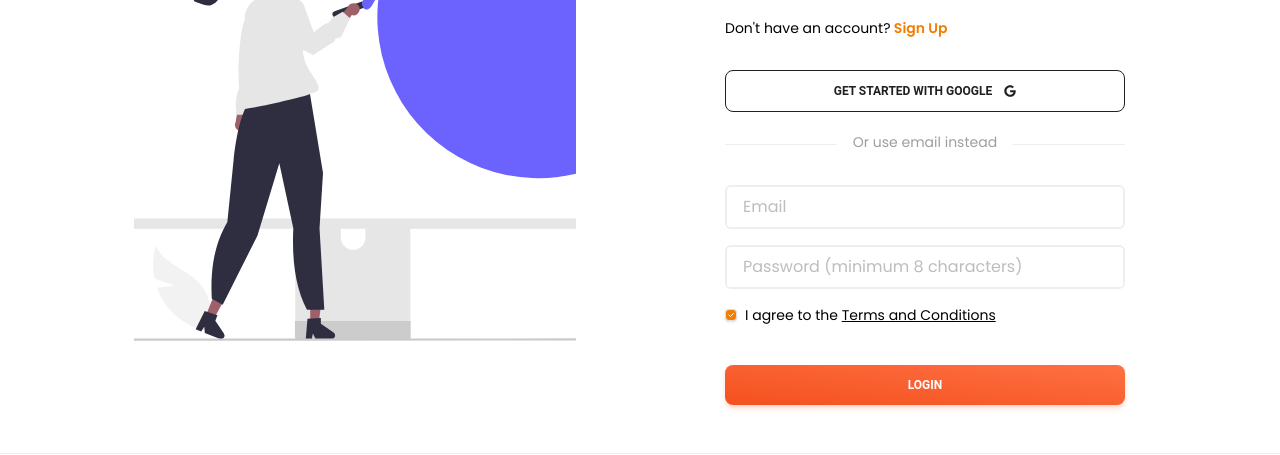
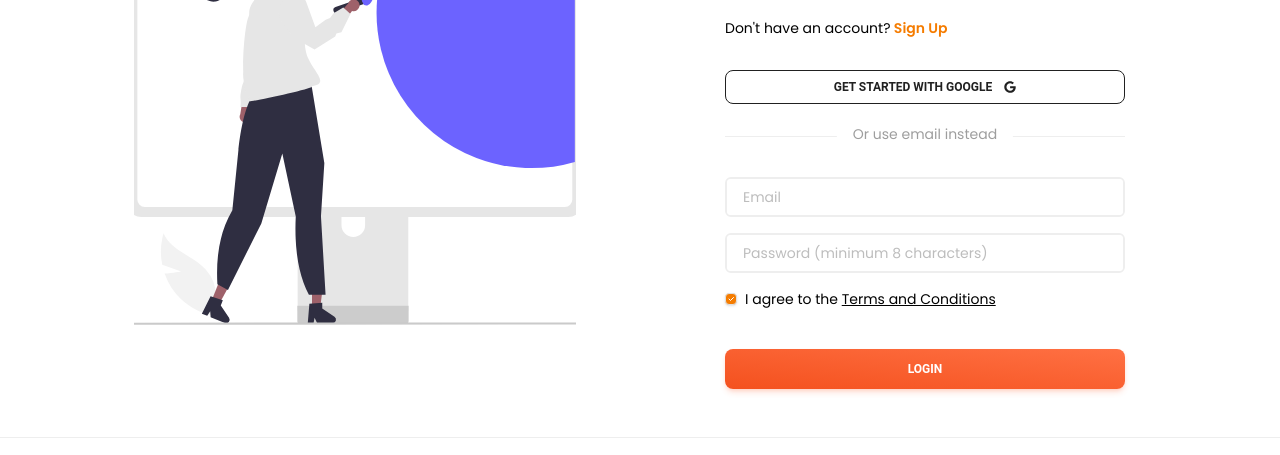
Before and after one commit to mahabubr/colorverse-client, a React (Vite) app: page /login in a window 1280 px wide. Shown: the part 270-725 px from the top of the page. Built offline with nearby package versions, Linux system fonts and the light colour scheme; no server answers.

Commit message:
Login DONE

```diff
--- a/package.json
+++ b/package.json
@@ -14,6 +14,7 @@
     "@material-tailwind/react": "^2.1.9",
     "@reduxjs/toolkit": "^2.2.3",
     "formik": "^2.4.5",
+    "js-cookie": "^3.0.5",
     "react": "^18.2.0",
     "react-dom": "^18.2.0",
     "react-icons": "^5.0.1",
@@ -25,6 +26,7 @@
     "yup": "^1.4.0"
   },
   "devDependencies": {
+    "@types/js-cookie": "^3.0.6",
     "@types/react": "^18.2.66",
     "@types/react-dom": "^18.2.22",
     "@typescript-eslint/eslint-plugin": "^7.2.0",
--- a/src/Pages/Regester/Login/Login.tsx
+++ b/src/Pages/Regester/Login/Login.tsx
@@ -1,9 +1,49 @@
+/* eslint-disable @typescript-eslint/no-explicit-any */
 import { Button } from "@material-tailwind/react";
-import { Link } from "react-router-dom";
+import { Link, useNavigate } from "react-router-dom";
 import { FaGoogle } from "react-icons/fa";
-import image from '../../../assets/regester/login.svg'
+import image from "../../../assets/regester/login.svg";
+import { toast } from "react-toastify";
+import { useFormik } from "formik";
+import loginValidationSchema from "../../../Validations/Regester/LoginSchema";
+import { useLoginUserMutation } from "../../../Redux/Features/Auth/AuthApi";
+import Cookies from "js-cookie";
 
 const Login = () => {
+  const [loginUser, { isLoading }] = useLoginUserMutation();
+  const navigate = useNavigate();
+
+  const formik = useFormik({
+    initialValues: {
+      email: "",
+      password: "",
+    },
+    validationSchema: loginValidationSchema,
+    onSubmit: (values) => {
+      try {
+        const payload = {
+          email: values.email,
+          password: values.password,
+        };
+
+        loginUser({ payload }).then((res: any) => {
+          if (res?.data?.status === 200) {
+            toast.success(res?.data?.message);
+            const token = res?.data?.data;
+            Cookies.set("token", token, { expires: 30, secure: true });
+            navigate("/");
+          } else {
+            toast.info(res?.data?.data);
+            formik.setFieldError("email", res?.error?.data?.message[0]);
+          }
+        });
+      } catch (error) {
+        toast.error("Something went wrong");
+        window.location.reload();
+      }
+    },
+  });
+
   return (
     <section className="container mx-auto w-11/12 my-12 h- flex justify-center items-center">
       <div className="flex w-screen flex-wrap text-slate-800">
@@ -34,9 +74,15 @@ const Login = () => {
             <Button
               variant="outlined"
               className="flex items-center gap-3 mt-8 justify-center"
+              size="sm"
               placeholder={undefined}
               onPointerEnterCapture={undefined}
               onPointerLeaveCapture={undefined}
+              onClick={() =>
+                toast.success(
+                  "O auth not available. please enjoy custom authentication"
+                )
+              }
             >
               Get started with Google
               <FaGoogle />
@@ -46,26 +92,41 @@ const Login = () => {
                 Or use email instead
               </div>
             </div>
-            <form className="flex flex-col items-stretch pt-3 md:pt-6">
+            <form
+              onSubmit={formik.handleSubmit}
+              className="flex flex-col items-stretch pt-3 md:pt-6"
+            >
               <div className="flex flex-col pt-4">
                 <div className="relative flex overflow-hidden rounded-md border-2 transition focus-within:border-orange-700">
                   <input
                     type="email"
                     id="login-email"
-                    className="w-full flex-shrink appearance-none border-gray-300 bg-white py-2 px-4 text-base text-gray-700 placeholder-gray-400 focus:outline-none"
+                    className="w-full flex-shrink appearance-none border-gray-300 bg-white py-2 px-4 text-sm text-gray-700 placeholder-gray-400 focus:outline-none"
+                    {...formik.getFieldProps("email")}
                     placeholder="Email"
                   />
                 </div>
+                {formik.touched.email && formik.errors.email ? (
+                  <small className="text-red-400 text-xs mt-2">
+                    {formik.errors.email}
+                  </small>
+                ) : null}
               </div>
               <div className="mb-4 flex flex-col pt-4">
                 <div className="relative flex overflow-hidden rounded-md border-2 transition focus-within:border-orange-700">
                   <input
                     type="password"
                     id="login-password"
-                    className="w-full flex-shrink appearance-none border-none bg-white py-2 px-4 text-base text-gray-700 placeholder-gray-400 focus:outline-none border-b border-gray-300"
+                    className="w-full flex-shrink appearance-none border-none bg-white py-2 px-4 text-sm text-gray-700 placeholder-gray-400 focus:outline-none border-b border-gray-300"
+                    {...formik.getFieldProps("password")}
                     placeholder="Password (minimum 8 characters)"
                   />
                 </div>
+                {formik.touched.password && formik.errors.password ? (
+                  <small className="text-red-400 text-xs mt-2">
+                    {formik.errors.password}
+                  </small>
+                ) : null}
               </div>
               <div className="flex items-center">
                 <input
@@ -91,8 +152,9 @@ const Login = () => {
                 onPointerEnterCapture={undefined}
                 onPointerLeaveCapture={undefined}
                 color="deep-orange"
-                className="mt-10"
+                className="mt-10 flex justify-center"
                 variant="gradient"
+                loading={isLoading}
               >
                 Login
               </Button>
--- a/src/Pages/Regester/SignUp/SignUp.tsx
+++ b/src/Pages/Regester/SignUp/SignUp.tsx
@@ -86,6 +86,7 @@ const SignUp = () => {
             <Button
               variant="outlined"
               className="flex items-center gap-3 mt-8 justify-center"
+              size="sm"
               placeholder={undefined}
               onPointerEnterCapture={undefined}
               onPointerLeaveCapture={undefined}
--- /dev/null
+++ b/src/Redux/Features/Auth/AuthApi.ts
@@ -0,0 +1,18 @@
+import api from "../../Api/api";
+import { tagTypes } from "../../Types/tagTypes";
+
+const authApi = api.injectEndpoints({
+  endpoints: (builder) => ({
+    loginUser: builder.mutation({
+      query: ({ payload }) => ({
+        url: "/auth/login",
+        method: "POST",
+        params: {},
+        body: payload,
+      }),
+      invalidatesTags: [tagTypes.auth],
+    }),
+  }),
+});
+
+export const { useLoginUserMutation } = authApi;
--- a/src/Redux/Types/tagTypes.ts
+++ b/src/Redux/Types/tagTypes.ts
@@ -1,5 +1,6 @@
 export enum tagTypes {
   user = "user",
+  auth = "auth",
 }
 
-export const tagTypesList = [tagTypes.user];
+export const tagTypesList = [tagTypes.user, tagTypes.auth];
--- /dev/null
+++ b/src/Validations/Regester/LoginSchema.tsx
@@ -0,0 +1,12 @@
+import * as Yup from "yup";
+
+const loginValidationSchema = Yup.object().shape({
+  email: Yup.string()
+    .email("Invalid email address")
+    .required("Email is required"),
+  password: Yup.string()
+    .min(8, "Password must be at least 8 characters")
+    .required("Password is required"),
+});
+
+export default loginValidationSchema;
```
Also changed, not shown: 1 other file (tests, documents, lock files or other folders).
